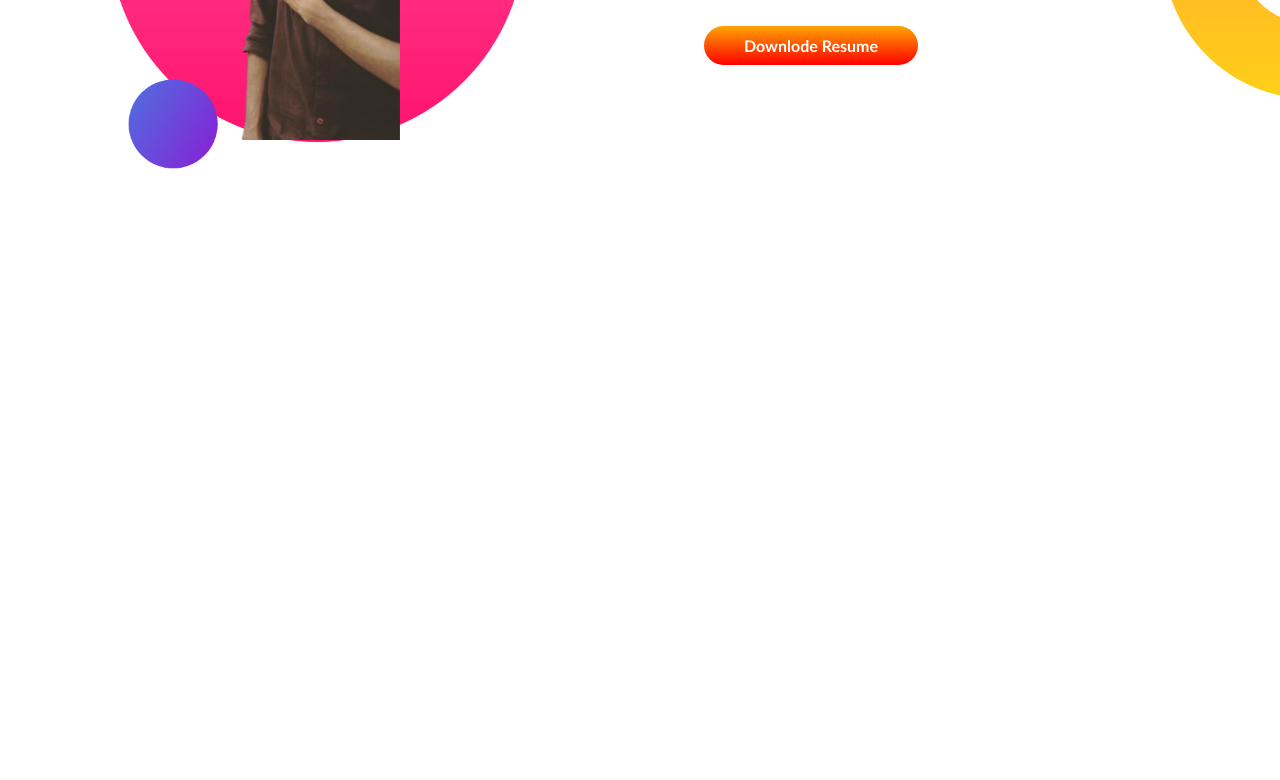
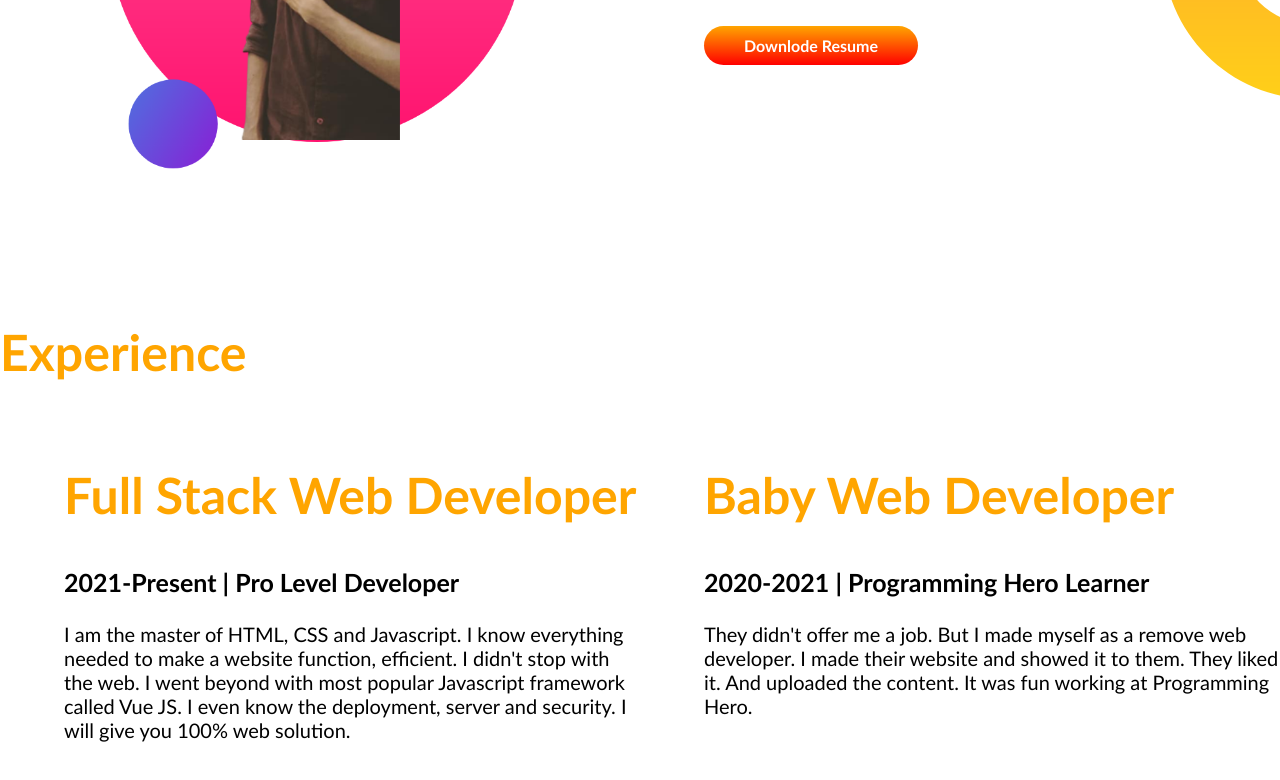
Before and after one commit to Riz0nE/first_portfolio, a plain HTML site: page index.html in a window 1280 px wide. Shown: the part 1179-1959 px from the top of the page. Before the commit the page ends 1501 px from the top, so only its background shows below. Drawn offline with Linux system fonts and the light colour scheme; a web font is replaced by a local one.

Commit message:
something done

```diff
--- a/index.html
+++ b/index.html
@@ -13,7 +13,7 @@
 </head>
 
 <body>
-    <section class="top-banner">
+    <section class="top-banner flex-display ">
         <div class="half-width">
             <h1>Welcome To</h1>
             <h1><span class="orange-color">Rifat Rizwan</span> World</h1>
@@ -38,7 +38,7 @@
         </div>
     </section>
 
-    <section class="second-section">
+    <section class="second-section flex-display">
         <div class="half-width">
             <img src="images/my-bg2.png" alt="">
         </div>
@@ -50,7 +50,25 @@
             <a class="link-button" target="_blank" href="https://www.facebook.com/rifat.rizwan.7/">Downlode Resume</a>
 
         </div>
-
+    </section>
+    <section>
+        <h2>Experience</h2>
+        <div class="flex-display">
+            <div class="half-width">
+                <h2>Full Stack Web Developer</h2>
+                <h3>2021-Present | Pro Level Developer</h3>
+                <p>I am the master of HTML, CSS and Javascript. I know everything needed to make a website function,
+                    efficient. I didn't stop with the web. I went beyond with most popular Javascript framework called
+                    Vue JS. I even know the deployment, server and security. I will give you 100% web solution.</p>
+            </div>
+            <div class="half-width">
+                <h2>Baby Web Developer</h2>
+                <h3>2020-2021 | Programming Hero Learner</h3>
+                <p>They didn't offer me a job. But I made myself as a remove web developer. I made their website and
+                    showed it to them. They liked it. And uploaded the content. It was fun working at Programming Hero.
+                </p>
+            </div>
+        </div>
 
     </section>
 
--- a/style.css
+++ b/style.css
@@ -29,7 +29,7 @@ body {
     color: orange;
 }
 
-section {
+.flex-display {
     display: flex;
     margin-bottom: 150px;
 }
```
